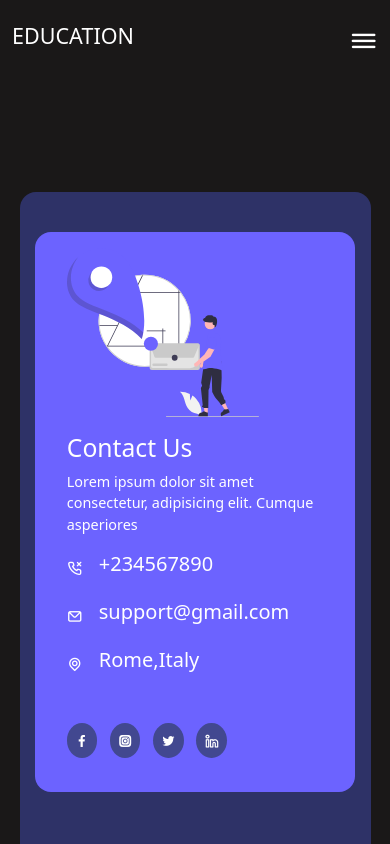
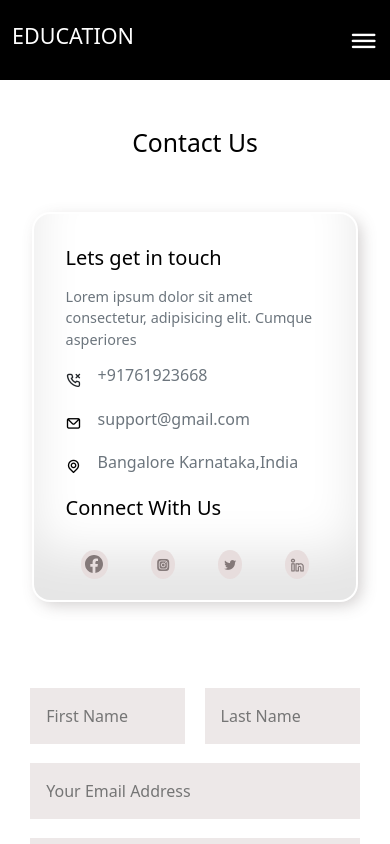
Before and after one commit to bijaysharma8335/Education-website-React, a React (Create React App) app: page /contact in a window 390 px wide. Shown: the top 844 px of the page. Built offline with nearby package versions, Linux system fonts and the light colour scheme.

Commit message:
Modify styling in contact page ,about page, courses page
-Added Courses preview page

```diff
--- a/public/index.html
+++ b/public/index.html
@@ -2,13 +2,9 @@
 <html lang="en">
     <head>
         <meta charset="utf-8" />
-        <!-- <link rel="icon" href="%PUBLIC_URL%/favicon.ico" /> -->
         <meta name="viewport" content="width=device-width, initial-scale=1" />
         <meta name="theme-color" content="#000000" />
-        <meta
-            name="description"
-            content="Web site created using create-react-app"
-        />
+
         <link rel="apple-touch-icon" href="%PUBLIC_URL%/logo192.png" />
 
         <link rel="manifest" href="%PUBLIC_URL%/manifest.json" />
@@ -27,10 +23,6 @@
 
         <!-- Swiperjs -->
 
-        <link
-            rel="stylesheet"
-            href="https://cdn.jsdelivr.net/npm/swiper/swiper-bundle.min.css"
-        />
         <title>Education Website</title>
     </head>
     <body>
--- a/src/App.js
+++ b/src/App.js
@@ -8,6 +8,7 @@ import Contact from "./components/Contact";
 import Courses from "./components/Courses";
 import About from "./components/About";
 import ScrollToTop from "./components/ScrollToTop";
+import CoursesPreview from './components/CoursesPreview';
 const App = () => {
     window.addEventListener("scroll", () => {
         document
@@ -25,6 +26,7 @@ const App = () => {
                     <Route path="/about" element={<About />} />
                     <Route path="/contact" element={<Contact />} />
                     <Route path="/courses" element={<Courses />} />
+                    <Route path="/:id/courses" element={<CoursesPreview />} />
                 </Routes>
                 <Footer />
             </BrowserRouter>
--- a/src/components/About.css
+++ b/src/components/About.css
@@ -1,6 +1,6 @@
 .about_achievements {
     margin-top: 5rem;
-    color: var(--color-white);
+    color: var(--color-black);
 }
 .about_achievements-container {
     display: grid;
@@ -16,16 +16,20 @@
     gap: 1.5rem;
 }
 .achievement_card {
-    background: var(--color-bg1);
+    background: var(--color-white);
     padding: 1.6rem;
     border-radius: 1rem;
     text-align: center;
     transition: var(--transition);
+    margin-bottom: 10px;
+    border-color: black;
+    box-shadow: inset 0 -3em 3em rgba(0, 0, 0, 0.1),
+        0 0 0 2px rgb(255, 255, 255), 0.3em 0.3em 1em rgba(0, 0, 0, 0.3);
 }
-.achievement_card:hover {
+/* .achievement_card:hover {
     background-color: var(--color-bg2);
     box-shadow: 0 3rem 4rem rgba(0, 0, 0, 0.3);
-}
+} */
 .achievement_icon {
     background-color: var(--color-danger);
     padding: 0.6rem;
@@ -33,6 +37,7 @@
     display: inline-block;
     margin-bottom: 2rem;
     font-size: 2rem;
+    color: white;
 }
 .achievement_card:nth-child(2) .achievement_icon {
     background-color: var(--color-success);
@@ -43,8 +48,8 @@
 
 /*-------------------- team-------------------------- */
 .team {
-    color: var(--color-white);
-    background-color: var(--color-bg1);
+    color: var(--color-black);
+    background-color: var(--color-white);
     box-shadow: inset 0 0 3rem rgba(0, 0, 0, 0.5);
     padding: 2rem;
 }
@@ -58,7 +63,7 @@
     gap: 2rem;
 }
 .team_member {
-    background: var(--color-bg2);
+    background: rgb(210, 206, 206);
     padding: 2rem;
     border: 1px solid transparent;
     border-radius: 1rem;
@@ -68,7 +73,7 @@
 }
 .team_member:hover {
     background-color: transparent;
-    border-color: var(--color-primary);
+    border-color: rgb(210, 206, 206);
 }
 .team_member-image {
     object-fit: cover;
@@ -84,7 +89,7 @@
     margin-top: 1.4rem;
 }
 .team_member-info p {
-    color: var(--color-white);
+    color: var(--color-black);
 }
 
 .team_member-social {
@@ -94,7 +99,7 @@
     right: -100%;
     display: flex;
     flex-direction: column;
-    background-color: var(--color-primary);
+    background-color: var(--color-white);
     border-radius: 1rem 0 0 1rem;
     box-shadow: -2rem 0 2rem rgba(0, 0, 0, 0.3);
     transition: var(--transition);
@@ -104,7 +109,7 @@
 }
 .team_member-social a {
     padding: 1rem;
-    color: var(--color-white);
+    color: var(--color-black);
 }
 
 /* media query for tablets  */
--- a/src/components/About.js
+++ b/src/components/About.js
@@ -2,6 +2,7 @@ import React from "react";
 import { Link } from "react-router-dom";
 import "./About.css";
 import { teams } from "./../constants/teams";
+
 const About = () => {
     return (
         <>
@@ -15,7 +16,7 @@ const About = () => {
                     </div>
                     <div className="about_achievements-right ">
                         <h1 className="my-2">Achievements</h1>
-                        <p >
+                        <p>
                             Lorem ipsum dolor sit amet consectetur adipisicing
                             elit. Accusantium mollitia nihil quibusdam maiores
                             vero ullam eius laudantium, in voluptas nobis nisi
@@ -74,7 +75,7 @@ const About = () => {
                                     <i className="uil uil-instagram"></i>
                                 </Link>
                                 <Link
-                                    to="https://www.twitter.com"
+                                    to={{ pathname: "www.twitter.com" }}
                                     target="_blank"
                                 >
                                     <i className="uil uil-twitter-alt"></i>
--- a/src/components/Category.js
+++ b/src/components/Category.js
@@ -7,7 +7,7 @@ const Category = () => {
             <div className="categories">
                 <div className="categories_container">
                     <div className="categories_left">
-                        <h1 className="text-white">Categories</h1>
+                        <h1>Categories</h1>
                         <p>
                             Lorem ipsum dolor sit amet consectetur adipisicing
                             elit. Officiis enim accusantium eius vero, non
@@ -15,7 +15,10 @@ const Category = () => {
                             maxime officia quas excepturi nostrum ratione eos
                             obcaecati sunt eaque?
                         </p>
-                        <Link to="#" className="button text-decoration-none">
+                        <Link
+                            to="#"
+                            className="button button-primary text-decoration-none"
+                        >
                             Learn more
                         </Link>
                     </div>
@@ -24,7 +27,7 @@ const Category = () => {
                             <span className="category_icon">
                                 <i className="uil uil-bitcoin-circle"></i>
                             </span>
-                            <h5>Blockchain</h5>
+                            <h5>Management</h5>
                             <p>
                                 Lorem ipsum dolor sit amet, consectetur
                                 adipisicing elit.
@@ -44,7 +47,7 @@ const Category = () => {
                             <span className="category_icon">
                                 <i className="uil uil-bitcoin-circle"></i>
                             </span>
-                            <h5>Blockchain</h5>
+                            <h5>Web Development</h5>
                             <p>
                                 Lorem ipsum dolor sit amet, consectetur
                                 adipisicing elit.
@@ -54,7 +57,7 @@ const Category = () => {
                             <span className="category_icon">
                                 <i className="uil uil-bitcoin-circle"></i>
                             </span>
-                            <h5>Blockchain</h5>
+                            <h5>Mobile Application</h5>
                             <p>
                                 Lorem ipsum dolor sit amet, consectetur
                                 adipisicing elit.
@@ -64,7 +67,7 @@ const Category = () => {
                             <span className="category_icon">
                                 <i className="uil uil-bitcoin-circle"></i>
                             </span>
-                            <h5>Blockchain</h5>
+                            <h5>Graphic Design</h5>
                             <p>
                                 Lorem ipsum dolor sit amet, consectetur
                                 adipisicing elit.
--- a/src/components/Contact.css
+++ b/src/components/Contact.css
@@ -1,27 +1,27 @@
 .contact_container {
-    background-color: var(--color-bg1);
+    background-color: var(--color-white);
     display: flex;
     flex-direction: row;
     align-items: center;
     justify-content: space-evenly;
     gap: 3rem;
-    height: 30rem;
+    height: 28rem;
     border-radius: 1rem;
     margin: 4rem auto;
-    color: white;
+    color: black;
 }
-.contact {
-    margin-top: 12rem;
-}
+
 .contact_aside {
-    background-color: var(--color-primary);
+    background-color: var(--color-white);
     padding: 1rem 2rem;
     border-radius: 1rem;
-    width: 30rem;
-    height: 38rem;
+    width: 22rem;
+    height: 24rem;
     position: relative;
     bottom: 2.5rem;
-    margin-top: 2.5rem;
+    margin-top: 1rem;
+    box-shadow: inset 0 -3em 3em rgba(0, 0, 0, 0.1),
+        0 0 0 2px rgb(255, 255, 255), 0.3em 0.3em 1em rgba(98, 88, 88, 0.3);
 }
 .aside_image {
     width: 12rem;
@@ -44,8 +44,10 @@
 }
 .contact_socials {
     display: flex;
+    justify-content: space-around;
+    align-items: center;
     gap: 0.8rem;
-    margin-top: 3rem;
+    margin-top: 2rem;
     color: white;
 }
 .contact_details li {
@@ -55,12 +57,12 @@
     margin-bottom: 1rem;
 }
 .contact_socials a {
-    background: var(--color-bg2);
-    padding: 0.5rem;
+    background: rgb(231, 221, 221);
+    padding: 0.3rem;
     border-radius: 50%;
     font-size: 0.9rem;
     transition: var(--transition);
-    color: white;
+    color: rgb(132, 121, 121);
 }
 .contact_socials a:hover {
     background: transparent;
@@ -78,13 +80,20 @@
 }
 .contact_form input[type="text"] {
     width: 50%;
+    color: rgb(240, 231, 231);
+    color: black;
 }
 input,
 textarea {
     width: 100%;
     padding: 1rem;
-    background: var(--color-bg);
-    color: var(--color-white);
+    background: rgb(237, 232, 232);
+}
+input:hover,
+textarea:hover {
+    border: 1px solid rgb(173, 164, 164);
+    background: var(--color-white);
+    color: var(--color-black);
 }
 .contact_form .button {
     width: max-content;
@@ -109,7 +118,7 @@ textarea {
         padding: 1rem 2rem;
         border-radius: 1rem;
         width: 33rem;
-        height: 35rem;
+        height: 25rem;
         margin-top: 5rem;
     }
 }
@@ -117,7 +126,7 @@ textarea {
 @media (max-width: 756px) {
     .contact_aside {
         width: 28rem;
-        height: 35rem;
+        height: 23rem;
     }
 }
 @media (max-width: 576px) {
@@ -131,6 +140,7 @@ textarea {
     }
     .contact_aside {
         width: 25rem;
+        height: 34% !important;
     }
 }
 @media (max-width: 491px) {
--- a/src/components/Contact.js
+++ b/src/components/Contact.js
@@ -1,38 +1,56 @@
 import React from "react";
 import { Link } from "react-router-dom";
 import "./Contact.css";
-import image from "../assets/images/contact.svg";
+
 const Contact = () => {
     return (
-        <div className="contact">
-            <div className="container contact_container">
+        <div className="container mt-3">
+            <h2
+                className="text-black text-center"
+                style={{ marginTop: "8rem" }}
+            >
+                Contact Us
+            </h2>
+            <div className="contact_container my-3">
                 <div className="contact_aside">
-                    <div className="aside_image">
-                        <img src={image} alt="" />
-                    </div>
-                    <h2 className="text-white">Contact Us</h2>
-                    <p>
+                    <h5 className="my-3">Lets get in touch</h5>
+                    <p className="text-secondary">
                         Lorem ipsum dolor sit amet consectetur, adipisicing
                         elit. Cumque asperiores
                     </p>
                     <ul className="contact_details">
                         <li>
-                            <i className="uil uil-phone-times"></i>
-                            <h5>+234567890</h5>
+                            <i className="uil uil-phone-times text-dark"></i>
+                            <h6 className="text-secondary">+91761923668</h6>
                         </li>
                         <li>
                             <i className="uil uil-envelope"></i>
-                            <h5>support@gmail.com</h5>
+                            <h6 className="text-secondary">
+                                support@gmail.com
+                            </h6>
                         </li>
                         <li>
                             <i className="uil uil-location-point"></i>
-                            <h5>Rome,Italy</h5>
+                            <h6 className="text-secondary">
+                                Bangalore Karnataka,India
+                            </h6>
                         </li>
                     </ul>
+
+                    <h5>Connect With Us</h5>
                     <ul className="contact_socials">
                         <li>
                             <Link to="/">
-                                <i className="uil uil-facebook-f"></i>
+                                <svg
+                                    xmlns="http://www.w3.org/2000/svg"
+                                    width="18"
+                                    height="18"
+                                    fill="currentColor"
+                                    className="bi bi-facebook"
+                                    viewBox="0 0 16 16"
+                                >
+                                    <path d="M16 8.049c0-4.446-3.582-8.05-8-8.05C3.58 0-.002 3.603-.002 8.05c0 4.017 2.926 7.347 6.75 7.951v-5.625h-2.03V8.05H6.75V6.275c0-2.017 1.195-3.131 3.022-3.131.876 0 1.791.157 1.791.157v1.98h-1.009c-.993 0-1.303.621-1.303 1.258v1.51h2.218l-.354 2.326H9.25V16c3.824-.604 6.75-3.934 6.75-7.951z" />
+                                </svg>
                             </Link>
                         </li>
                         <li>
@@ -52,7 +70,6 @@ const Contact = () => {
                         </li>
                     </ul>
                 </div>
-
                 <form
                     action="https://formspree.io/f/xjvzqnow"
                     className="contact_form"
--- a/src/components/Courses.js
+++ b/src/components/Courses.js
@@ -1,23 +1,29 @@
 import React from "react";
-import { Link } from "react-router-dom";
+import { Link, useNavigate } from "react-router-dom";
 import { courses } from "./../constants/courses";
 
 const Courses = ({ number = 0 }) => {
+    const navigate = useNavigate();
     return (
         <div className="courses ">
-            <h2 className="text-white mt-5"> Our Popular Courses</h2>
-            <div className="container courses_container">
+            <h2> Our Popular Courses</h2>
+            <div className="container courses_container mt-2">
                 {courses.map((course, i) => {
                     if (i < number || number === 0)
                         return (
-                            <div className="course" key={i}>
+                            <div
+                                className="course"
+                                key={i}
+                                // onClick={() => navigate("/courses")}
+                            >
                                 <img src={course.image} alt="" height={200} />
 
                                 <div className="course_info">
                                     <h4>{course.title}</h4>
                                     <p>{course.description}</p>
                                     <Link
-                                        to="/courses"
+                                        to={`/${course.id}/courses`}
+                                        state={{ course }}
                                         className="button button-primary text-decoration-none"
                                     >
                                         Learn More
--- /dev/null
+++ b/src/components/CoursesPreview.js
@@ -0,0 +1,38 @@
+import React from "react";
+import { useLocation } from "react-router-dom";
+
+const CoursesPreview = () => {
+    const location = useLocation();
+    let course = location.state.course;
+
+    return (
+        <div className="container mt-5">
+            <div className="row mt-5">
+                <div className="col-md-12 ">
+                    <h4 className="my-5 text-center">{course.title}</h4>
+                    <img src={course.image} alt="" />
+                    <p className="p-2 text-secondary fw-light">
+                        {course.description}
+                        Lorem ipsum dolor sit amet consectetur adipisicing elit.
+                        Itaque nobis amet, eos dolor repudiandae est accusantium
+                        veritatis adipisci dolore doloribus aperiam, dolorum
+                        porro pariatur placeat odio rerum! Repellat fugiat
+                        itaque aliquid, vero vel dolor! Odio soluta
+                        necessitatibus, quas quibusdam nobis consectetur dolore
+                        saepe provident perspiciatis perferendis doloribus
+                        impedit nihil cumque ratione doloremque laborum,
+                        quisquam error. Rem aliquid distinctio sapiente totam
+                        vel necessitatibus aut quisquam nulla eligendi non iusto
+                        tenetur iure reiciendis libero, corrupti nostrum saepe
+                        quas qui nobis quasi, autem veritatis quos recusandae.
+                        Beatae, dolorum harum asperiores, omnis nesciunt nostrum
+                        aperiam laboriosam alias, sit incidunt ipsam at aliquid
+                        nam quod?
+                    </p>
+                </div>
+            </div>
+        </div>
+    );
+};
+
+export default CoursesPreview;
--- a/src/index.css
+++ b/src/index.css
@@ -29,9 +29,9 @@ body {
     --transition: all 400ms ease;
     font-family: "Montserrat", sans-serif;
     line-height: 1.7;
-    color: var(--color-white);
-    background: rgb(26, 24, 24) !important;
-    background-image: url("./assets/images//bg-texture.png");
+    color: black !important;
+    background: rgb(255, 255, 255) !important;
+    /* background-image: url("./assets/images//bg-texture.png"); */
 }
 .container {
     width: var(--container-width-lg);
@@ -73,11 +73,11 @@ img {
 }
 .link {
     text-decoration: none;
-    color: white;
+    color: var(--color-white);
 }
 .link:hover {
     text-decoration: underline;
-    color: white;
+    color: var(--color-white);
 }
 .button {
     display: inline-block;
@@ -97,6 +97,10 @@ img {
     background: var(--color-danger);
     color: var(--color-white);
 }
+.button-primary:hover {
+    color: var(--color-white);
+    background-color: rgb(26, 24, 24);
+}
 /* navbar */
 
 .nav {
@@ -106,17 +110,19 @@ img {
     position: fixed;
     top: 0;
     z-index: 11;
+    color: var(--color-white);
+    background-color: var(--color-black);
 }
 /* change navbar color on scroll using js */
 .window-scroll {
-    background: var(--color-primary);
+    background: var(--color-black);
     box-shadow: 0 1rem 2rem rgba(0, 0, 0, 0.2);
 }
 .nav button {
     display: none;
 }
 .nav_container {
-    height: 100%;
+    height: 100;
     display: flex;
     justify-content: space-between;
     align-items: center;
@@ -142,7 +148,7 @@ img {
     overflow: hidden;
     height: 70vh;
     margin-bottom: 5rem;
-    color: var(--color-white);
+    color: var(--color-black);
 }
 .header_container {
     padding: 10px;
@@ -151,6 +157,7 @@ img {
     align-items: center;
     gap: 5rem;
     height: 100%;
+    color: var(--color-black);
 }
 .header_left p {
     margin: 1rem 0 2.4rem;
@@ -158,11 +165,12 @@ img {
 
 /* categories */
 .categories {
-    background: var(--color-bg);
-    height: 32rem;
+    /* background: rgb(232, 248, 248); */
+    color: var(--color-black);
     padding: 2rem;
 }
 .categories h1 {
+    color: var(--color-black);
     line-height: 1;
     margin-bottom: 3rem;
 }
@@ -175,20 +183,22 @@ img {
     margin-right: 4rem;
 }
 .categories_left p {
-    color: var(--color-white);
+    color: var(--color-black);
     margin: 1rem 0 3rem;
 }
 .categories_right {
-    color: var(--color-white);
+    color: var(--color-black);
     display: grid;
     grid-template-columns: repeat(3, 1fr);
     gap: 1.2rem;
 }
 .category {
-    background: var(--color-bg2);
+    background: var(--color-white);
     padding: 2rem;
     border-radius: 3rem;
     transition: var(--transition);
+    box-shadow: inset 0 -3em 3em rgba(0, 0, 0, 0.1),
+        0 0 0 2px rgb(255, 255, 255), 0.3em 0.3em 1em rgba(0, 0, 0, 0.3);
 }
 .category:hover {
     box-shadow: 0 3rem 3rem rgba(0, 0, 0, 0.3);
@@ -209,6 +219,7 @@ img {
     background: var(--color-success);
 }
 .category_icon {
+    color: var(--color-white);
     background: var(--color-primary);
     padding: 0.7rem;
     border-radius: 0.9rem;
@@ -229,18 +240,22 @@ img {
     gap: 3rem;
 }
 .course {
-    background-color: var(--color-bg1);
+    background-color: rgb(241, 241, 235);
     text-align: center;
     border: 1px solid transparent;
     transform: var(--transition);
-    color: var(--color-white);
+    color: var(--color-black);
+    box-shadow: 0 -3em 3em rgba(0, 0, 0, 0.1), 0 0 0 2px rgb(255, 255, 255),
+        0.3em 0.3em 1em rgba(0, 0, 0, 0.3);
+    margin-bottom: 10px;
 }
 .courses > h2 {
     margin: 2rem 0;
     text-align: center;
 }
 .course:hover {
-    background-color: transparent;
+    background-color: var(--color-white);
+    color: rgb(31, 30, 30);
     border: 1px solid var(--color-white);
 }
 .course_info {
@@ -301,13 +316,13 @@ img {
 
 /* testimonials */
 .testimonials_container {
-    color: var(--color-white);
+    /* color: var(--color-white); */
     overflow-x: hidden;
     position: relative;
     margin-bottom: 5rem;
 }
 .testimonial_title {
-    color: var(--color-white);
+    color: var(--color-black);
     text-align: center;
     margin: 2rem;
 }
@@ -321,13 +336,14 @@ img {
     overflow: hidden;
     margin: 0 auto 1rem;
     object-fit: cover;
-    border: 1rem solid var(--color-bg1);
+    border: 1px solidblack;
 }
 .testimonial_info {
     text-align: center;
 }
 .testimonial_body {
-    background: var(--color-primary);
+    background: black;
+    color: var(--color-white);
     padding: 2rem;
     margin-top: 3rem;
     position: relative;
@@ -338,9 +354,9 @@ img {
     background: linear-gradient(
         135deg,
         transparent,
-        var(--color-primary),
-        var(--color-primary),
-        var(--color-primary)
+        var(--color-black),
+        var(--color-black),
+        var(--color-black)
     );
     width: 3rem;
     height: 3rem;
@@ -383,21 +399,28 @@ img {
     font-size: 1.2rem;
     margin-top: 2rem;
 }
-.uil-facebook-f:hover {
+.bi-facebook {
+    margin-top: -4px;
+}
+.bi-facebook:hover {
     background-color: blue;
+    border-radius: 70%;
     color: var(--color-white);
 }
 .uil-instagram-alt:hover {
     color: rgb(255, 17, 0);
+    border-radius: 70%;
     background-color: white;
 }
 .uil-twitter:hover {
     color: #00acee;
+    border-radius: 70%;
     background-color: var(--color-white);
 }
 
 .uil-linkedin-alt:hover {
     background-color: var(--color-white);
+    border-radius: 70%;
     color: #0a66c2;
 }
 
@@ -481,7 +504,7 @@ img {
         }
     }
     .nav_menu li a {
-        background: var(--color-primary);
+        background: var(--color-black);
         box-shadow: -4rem 6rem 10rem rgba(0, 0, 0, 0.6);
         width: 100%;
         height: 100%;
```
